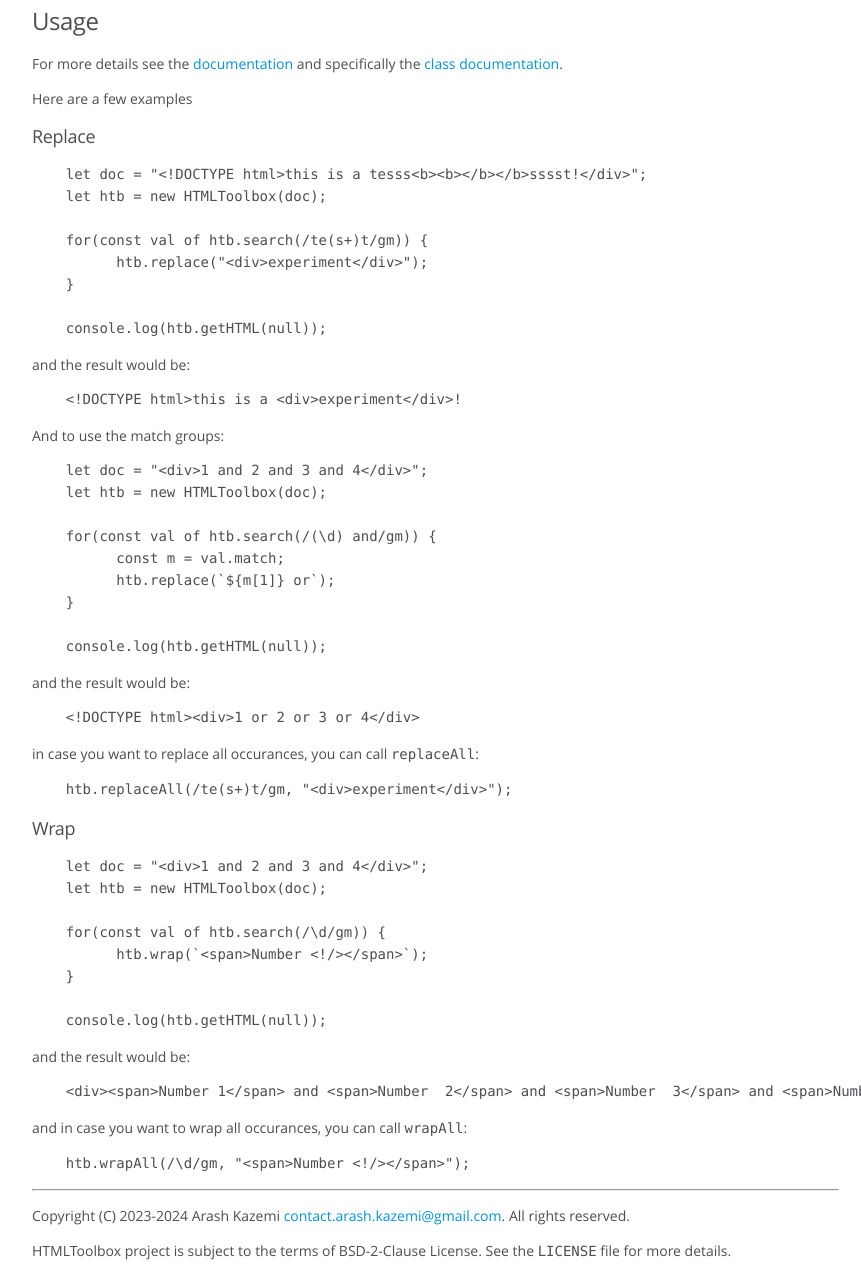
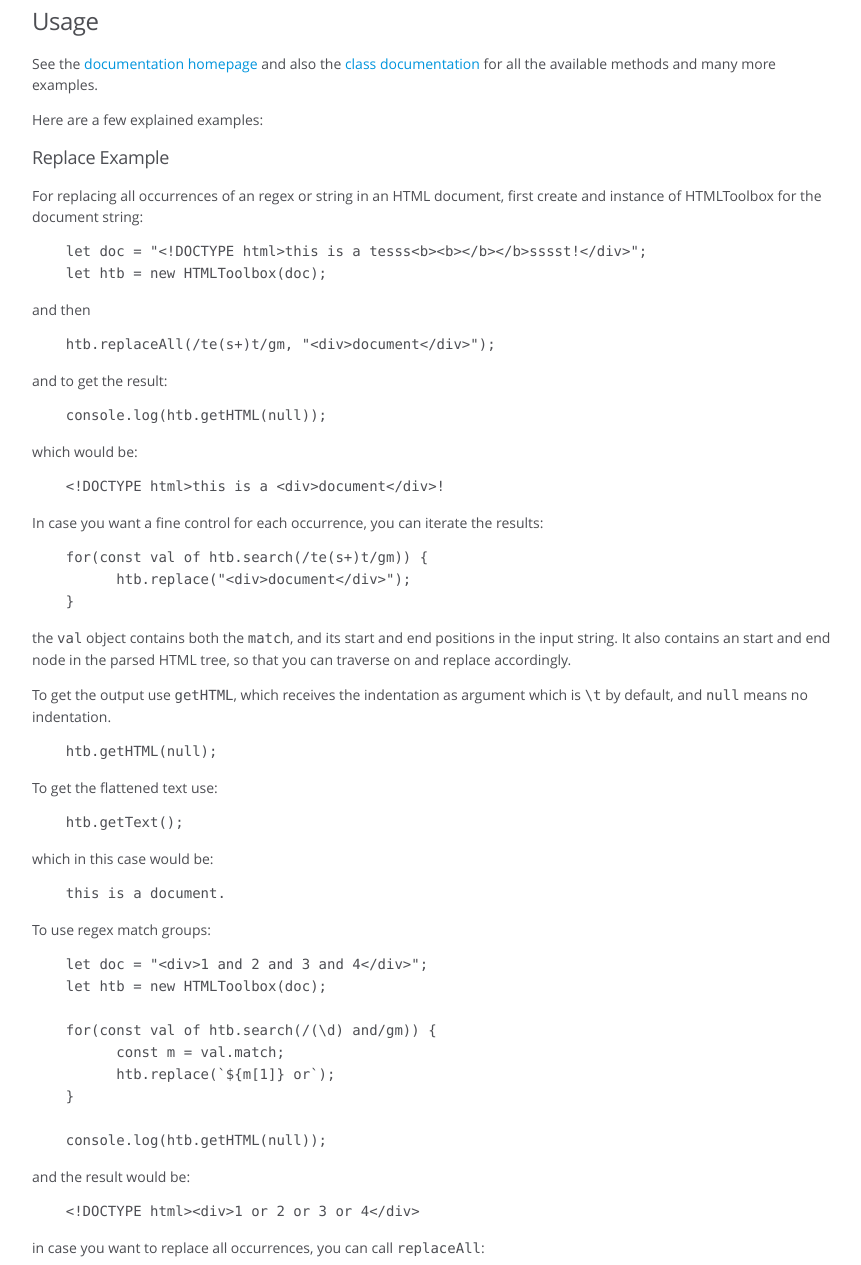
Before and after one commit to arashkazemi/htmltoolbox, a website built with webpack: page docs/index.html in a window 1280 px wide. Shown: the part 1118-2383 px from the top of the page, without its empty margins (0-861 px from the left). Built offline with nearby package versions, Linux system fonts and the light colour scheme.

Commit message:
Improved the documentation.

```diff
--- a/docs/index.html
+++ b/docs/index.html
@@ -52,7 +52,7 @@ and can work in node environment too. It can</p>
 <p><strong>Convert a HTML document to its rendered text</strong>, while being as close as possible to what is
 rendered by browser. For example <code>&lt;b&gt;HTML&lt;/b&gt;Toolbox</code> will be converted to <code>HTMLToolbox</code>,
 or <code>&lt;input value='HTML'&gt;Toolbox</code> will be rendered as <code>HTML Toolbox</code>. Even less used tags like <code>&lt;q&gt;</code>
-are supported, for example <code>&lt;q&gt;HTML&lt;/q&gt;Toolbox</code> will be rendered as <code>&quot;HTML&quot;Toolbox</code>. Stylesheets
+are supported, for example <code>&lt;q&gt;HTML&lt;/q&gt;Toolbox</code> will be rendered as <code>&quot;HTML&quot;Toolbox</code>. Style-sheets
 and scripts are also automatically detected and neglected in rendered text.</p>
 </li>
 <li>
@@ -65,11 +65,11 @@ modification functions included are:</p>
 </ul>
 <ul>
 <li><strong>Remove</strong>: remove the matches.</li>
-<li><strong>Insert</strong>: insert html before or after the matches.</li>
+<li><strong>Insert</strong>: insert HTML before or after the matches.</li>
 <li><strong>Replace</strong>: replace also supports regular expression $ notation.</li>
-<li><strong>Wrap</strong>: the matches can be wrapped in any kind of html, it doesn't need to be only a simple tag.</li>
+<li><strong>Wrap</strong>: the matches can be wrapped in any kind of HTML, it doesn't need to be only a simple tag.</li>
 <li><strong>Change Tags</strong>: change the tags of the matches.</li>
-<li><strong>Set Attributes</strong>: change the html attributes of the matches</li>
+<li><strong>Set Attributes</strong>: change the HTML attributes of the matches</li>
 </ul>
 <ul>
 <li>
@@ -103,23 +103,44 @@ script itself is available in the <code>/dist</code> directory.</p>
 <pre><code>    &lt;script src=&quot;https://unpkg.com/htmltoolbox/dist/htmltoolbox.min.js&quot;&gt;&lt;/script&gt;
 </code></pre>
 <h3>Usage</h3>
-<p>For more details see the <a href="https://github.com/arashkazemi/htmltoolbox">documentation</a> and
-specifically the <a href="https://arashkazemi.github.io/htmltoolbox/HTMLToolbox.html">class documentation</a>.</p>
-<p>Here are a few examples</p>
-<h4>Replace</h4>
+<p>See the <a href="https://github.com/arashkazemi/htmltoolbox">documentation homepage</a> and also
+the <a href="https://arashkazemi.github.io/htmltoolbox/HTMLToolbox.html">class documentation</a> for all
+the available methods and many more examples.</p>
+<p>Here are a few explained examples:</p>
+<h4>Replace Example</h4>
+<p>For replacing all occurrences of an regex or string in an HTML document, first create
+and instance of HTMLToolbox for the document string:</p>
 <pre><code>    let doc = &quot;&lt;!DOCTYPE html&gt;this is a tesss&lt;b&gt;&lt;b&gt;&lt;/b&gt;&lt;/b&gt;sssst!&lt;/div&gt;&quot;;
     let htb = new HTMLToolbox(doc);
-
-    for(const val of htb.search(/te(s+)t/gm)) {
-          htb.replace(&quot;&lt;div&gt;experiment&lt;/div&gt;&quot;);
+</code></pre>
+<p>and then</p>
+<pre><code>    htb.replaceAll(/te(s+)t/gm, &quot;&lt;div&gt;document&lt;/div&gt;&quot;);
+</code></pre>
+<p>and to get the result:</p>
+<pre><code>    console.log(htb.getHTML(null));
+</code></pre>
+<p>which would be:</p>
+<pre><code>    &lt;!DOCTYPE html&gt;this is a &lt;div&gt;document&lt;/div&gt;!
+</code></pre>
+<p>In case you want a fine control for each occurrence, you can iterate the results:</p>
+<pre><code>    for(const val of htb.search(/te(s+)t/gm)) {
+          htb.replace(&quot;&lt;div&gt;document&lt;/div&gt;&quot;);
     }
-
-    console.log(htb.getHTML(null));
 </code></pre>
-<p>and the result would be:</p>
-<pre><code>    &lt;!DOCTYPE html&gt;this is a &lt;div&gt;experiment&lt;/div&gt;!
+<p>the <code>val</code> object contains both the <code>match</code>, and its start and end positions
+in the input string. It also contains an start and end node in the parsed HTML tree, so that you
+can traverse on and replace accordingly.</p>
+<p>To get the output use <code>getHTML</code>, which receives the indentation as argument which is <code>\t</code> by default,
+and <code>null</code> means no indentation.</p>
+<pre><code>    htb.getHTML(null);
 </code></pre>
-<p>And to use the match groups:</p>
+<p>To get the flattened text use:</p>
+<pre><code>    htb.getText();
+</code></pre>
+<p>which in this case would be:</p>
+<pre><code>    this is a document.
+</code></pre>
+<p>To use regex match groups:</p>
 <pre><code>    let doc = &quot;&lt;div&gt;1 and 2 and 3 and 4&lt;/div&gt;&quot;;
     let htb = new HTMLToolbox(doc);
 
@@ -133,14 +154,21 @@ specifically the <a href="https://arashkazemi.github.io/htmltoolbox/HTMLToolbox.
 <p>and the result would be:</p>
 <pre><code>    &lt;!DOCTYPE html&gt;&lt;div&gt;1 or 2 or 3 or 4&lt;/div&gt;
 </code></pre>
-<p>in case you want to replace all occurances, you can call <code>replaceAll</code>:</p>
-<pre><code>    htb.replaceAll(/te(s+)t/gm, &quot;&lt;div&gt;experiment&lt;/div&gt;&quot;);
-</code></pre>
-<h4>Wrap</h4>
+<p>in case you want to replace all occurrences, you can call <code>replaceAll</code>:</p>
+<p>Notice that the creation of the HTMLToolbox instance for a document is to make it possible to
+apply consecutive changes and then get the results.</p>
+<h4>Wrap Example</h4>
+<p>The wrap function receives the wrap envelope as a string and recognizes <code>&lt;!/&gt;</code> as a placeholder
+for the nodes that are being wrapped. The wrap envelope string is parsed as an HTML fragment before
+applying and so errors in it won't break the overall document structure, but may lead to unexpected
+results.</p>
 <pre><code>    let doc = &quot;&lt;div&gt;1 and 2 and 3 and 4&lt;/div&gt;&quot;;
     let htb = new HTMLToolbox(doc);
 
-    for(const val of htb.search(/\d/gm)) {
+    htb.wrapAll(/\d/gm, &quot;&lt;span&gt;Number &lt;!/&gt;&lt;/span&gt;&quot;);
+</code></pre>
+<p>or for fine control on each occurrences:</p>
+<pre><code>    for(const val of htb.search(/\d/gm)) {
           htb.wrap(`&lt;span&gt;Number &lt;!/&gt;&lt;/span&gt;`);
     }
 
@@ -149,9 +177,8 @@ specifically the <a href="https://arashkazemi.github.io/htmltoolbox/HTMLToolbox.
 <p>and the result would be:</p>
 <pre><code>    &lt;div&gt;&lt;span&gt;Number 1&lt;/span&gt; and &lt;span&gt;Number  2&lt;/span&gt; and &lt;span&gt;Number  3&lt;/span&gt; and &lt;span&gt;Number  4&lt;/span&gt;&lt;/div&gt;
 </code></pre>
-<p>and in case you want to wrap all occurances, you can call <code>wrapAll</code>:</p>
-<pre><code>    htb.wrapAll(/\d/gm, &quot;&lt;span&gt;Number &lt;!/&gt;&lt;/span&gt;&quot;);
-</code></pre>
+<p>See the <a href="https://arashkazemi.github.io/htmltoolbox/HTMLToolbox.html">class documentation</a> for all
+other methods, features, and also the details of the data structures.</p>
 <hr>
 <p>Copyright (C) 2023-2024 Arash Kazemi <a href="mailto:contact.arash.kazemi@gmail.com">contact.arash.kazemi@gmail.com</a>. All rights reserved.</p>
 <p>HTMLToolbox project is subject to the terms of BSD-2-Clause License. See the <code>LICENSE</code> file for more details.</p></article>
--- a/package.json
+++ b/package.json
@@ -1,6 +1,6 @@
 {
   "name": "htmltoolbox",
-  "version": "1.2.2",
+  "version": "1.2.3",
   "repository": "github:arashkazemi/htmltoolbox",
   "description": "Search and Modification Engine for HTML Documents",
   "main": "src/htmltoolbox.js",
```
Also changed, not shown: docs/HTMLToolbox.html (+15 -15 lines), docs/htmltoolbox.js.html (+3 -0 lines), README.md, dist/htmltoolbox.min.js.
